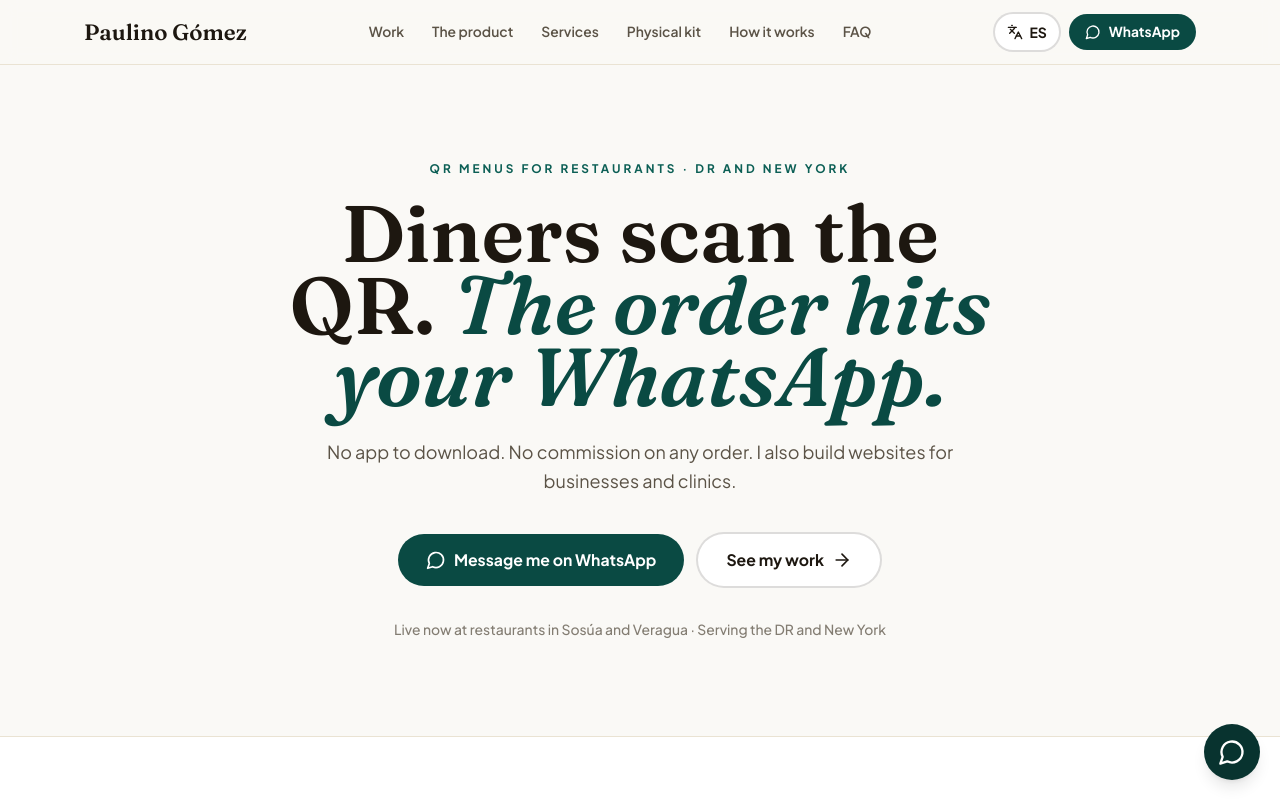
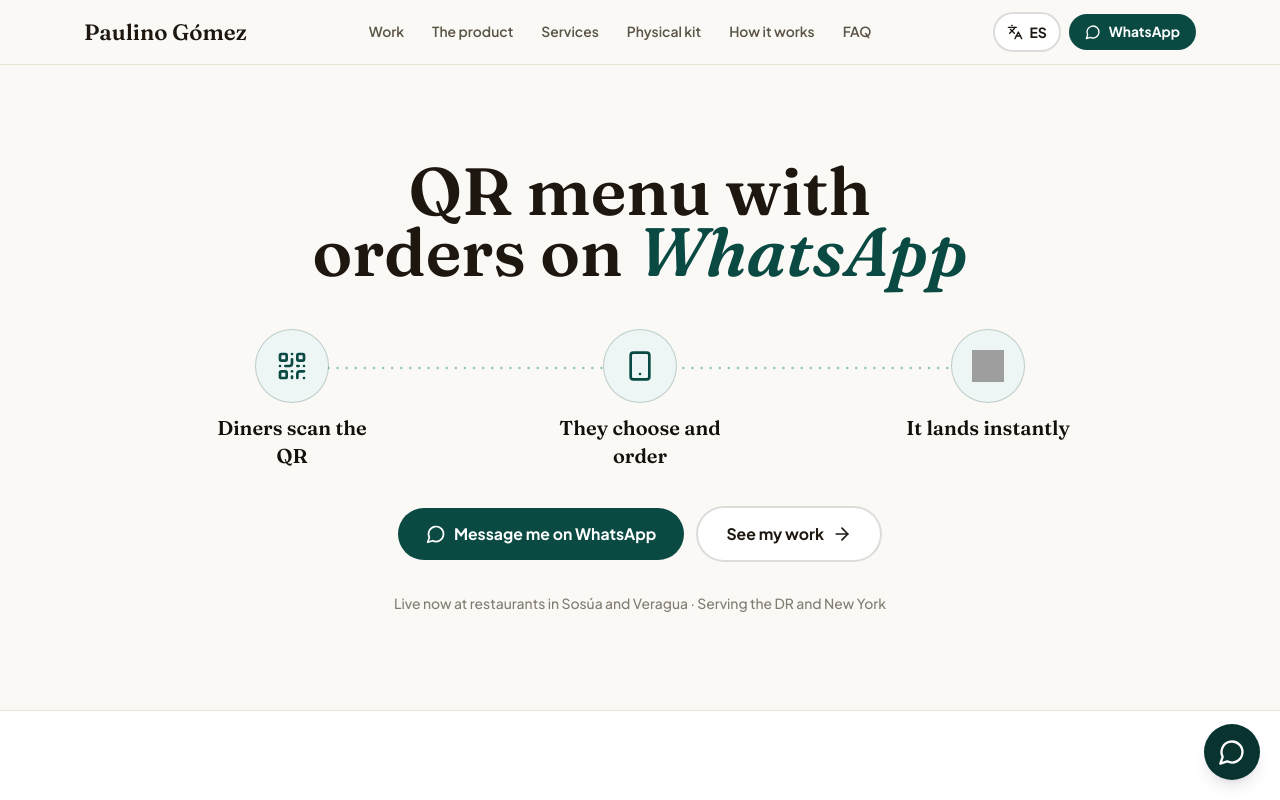
Before and after one commit to gomezpaulino/paulino-gomez-portfolio, a React (Vite) app: page / in a window 1280 px wide. Shown: the top 800 px of the page. Built offline with nearby package versions, Linux system fonts and the light colour scheme; grey boxes are pictures that could not be loaded.

Commit message:
Replace hero headline with short title and 3-step visual flow

```diff
--- a/src/App.tsx
+++ b/src/App.tsx
@@ -52,10 +52,9 @@ type Content = {
   /** URL-encoded prefilled WhatsApp message, in the visitor's language. */
   whatsappText: string;
   hero: {
-    eyebrow: string;
-    titleA: string;
-    titleEm: string;
-    sub: string;
+    titleShortA: string;
+    titleShortEm: string;
+    flowSteps: string[];
     ctaPrimary: string;
     ctaSecondary: string;
     trust: string;
@@ -140,10 +139,9 @@ const CONTENT: Record<Lang, Content> = {
     whatsappText:
       'Hola%20Paulino%2C%20tengo%20un%20restaurante%20y%20quiero%20saber%20m%C3%A1s%20del%20men%C3%BA%20QR.',
     hero: {
-      eyebrow: 'Menús QR para restaurantes · RD y Nueva York',
-      titleA: 'Tus clientes escanean el QR.',
-      titleEm: 'El pedido te cae en WhatsApp.',
-      sub: 'Sin apps que descargar y sin comisión por pedido. También hago páginas para negocios y clínicas.',
+      titleShortA: 'Menú QR con pedidos por',
+      titleShortEm: 'WhatsApp',
+      flowSteps: ['El cliente escanea', 'Eligen y piden', 'Te llega al instante'],
       ctaPrimary: 'Escríbeme por WhatsApp',
       ctaSecondary: 'Ver trabajos',
       trust: 'En vivo en restaurantes de Sosúa y Veragua · Sirviendo a RD y Nueva York',
@@ -361,10 +359,9 @@ const CONTENT: Record<Lang, Content> = {
     whatsappText:
       'Hi%20Paulino%2C%20I%20own%20a%20restaurant%20and%20I%27d%20like%20to%20know%20more%20about%20the%20QR%20menu.',
     hero: {
-      eyebrow: 'QR menus for restaurants · DR and New York',
-      titleA: 'Diners scan the QR.',
-      titleEm: 'The order hits your WhatsApp.',
-      sub: 'No app to download. No commission on any order. I also build websites for businesses and clinics.',
+      titleShortA: 'QR menu with orders on',
+      titleShortEm: 'WhatsApp',
+      flowSteps: ['Diners scan the QR', 'They choose and order', 'It lands instantly'],
       ctaPrimary: 'Message me on WhatsApp',
       ctaSecondary: 'See my work',
       trust: 'Live now at restaurants in Sosúa and Veragua · Serving the DR and New York',
@@ -835,20 +832,42 @@ export default function App() {
       <main id="main" tabIndex={-1}>
         {/* Hero */}
         <section aria-labelledby="hero-title" className="mx-auto max-w-6xl px-5 pb-16 pt-16 sm:pb-24 sm:pt-24">
-          <div className="mx-auto max-w-3xl text-center">
-            <p className="text-xs font-bold uppercase tracking-[0.25em] text-verde-600">
-              {c.hero.eyebrow}
-            </p>
+          <div className="mx-auto max-w-5xl text-center">
             <h1
               id="hero-title"
-              className="mt-5 font-display text-5xl font-semibold leading-[1.05] text-balance sm:text-6xl md:text-7xl"
+              className="font-display text-4xl font-semibold leading-[1.05] text-balance sm:text-5xl md:text-6xl"
             >
-              {c.hero.titleA}{' '}
-              <em className="text-verde-700">{c.hero.titleEm}</em>
+              {c.hero.titleShortA}{' '}
+              <em className="text-verde-700">{c.hero.titleShortEm}</em>
             </h1>
-            <p className="mx-auto mt-6 max-w-2xl text-lg leading-relaxed text-amber-800/80">
-              {c.hero.sub}
-            </p>
+            <div className="relative mx-auto mt-12 max-w-4xl">
+              <svg aria-hidden="true" className="absolute left-1/2 top-0 h-full w-1 -translate-x-1/2 md:hidden" viewBox="0 0 4 600" preserveAspectRatio="none">
+                <line x1="2" y1="0" x2="2" y2="600" stroke="#047857" strokeOpacity="0.4" strokeWidth="2.5" strokeLinecap="round" strokeDasharray="0.1 9" vectorEffect="non-scaling-stroke" />
+              </svg>
+              <svg aria-hidden="true" className="absolute left-0 top-9 hidden h-1 w-full md:block" viewBox="0 0 896 4" preserveAspectRatio="none">
+                <line x1="100" y1="2" x2="796" y2="2" stroke="#047857" strokeOpacity="0.4" strokeWidth="2.5" strokeLinecap="round" strokeDasharray="0.1 9" vectorEffect="non-scaling-stroke" />
+              </svg>
+              <ol className="relative flex flex-col items-center gap-12 md:flex-row md:items-start md:justify-between md:gap-6">
+                <li className="flex w-full max-w-[200px] flex-col items-center text-center">
+                  <div className="flex h-[4.5rem] w-[4.5rem] items-center justify-center rounded-full bg-verde-50 ring-1 ring-verde-700/25">
+                    <QrCode className="h-8 w-8 text-verde-700" aria-hidden="true" />
+                  </div>
+                  <p className="mt-3 bg-crema-50 px-2 font-display text-lg font-semibold text-amber-950">{c.hero.flowSteps[0]}</p>
+                </li>
+                <li className="flex w-full max-w-[200px] flex-col items-center text-center">
+                  <div className="flex h-[4.5rem] w-[4.5rem] items-center justify-center rounded-full bg-verde-50 ring-1 ring-verde-700/25">
+                    <Smartphone className="h-8 w-8 text-verde-700" aria-hidden="true" />
+                  </div>
+                  <p className="mt-3 bg-crema-50 px-2 font-display text-lg font-semibold text-amber-950">{c.hero.flowSteps[1]}</p>
+                </li>
+                <li className="flex w-full max-w-[200px] flex-col items-center text-center">
+                  <div className="flex h-[4.5rem] w-[4.5rem] items-center justify-center rounded-full bg-verde-50 ring-1 ring-verde-700/25">
+                    <img src="/img/whatsapp-green.svg" alt="" className="h-8 w-8" />
+                  </div>
+                  <p className="mt-3 bg-crema-50 px-2 font-display text-lg font-semibold text-amber-950">{c.hero.flowSteps[2]}</p>
+                </li>
+              </ol>
+            </div>
             <div className="mt-9 flex flex-col items-center justify-center gap-3 sm:flex-row">
               <a
                 href={whatsappUrlRd}
```
